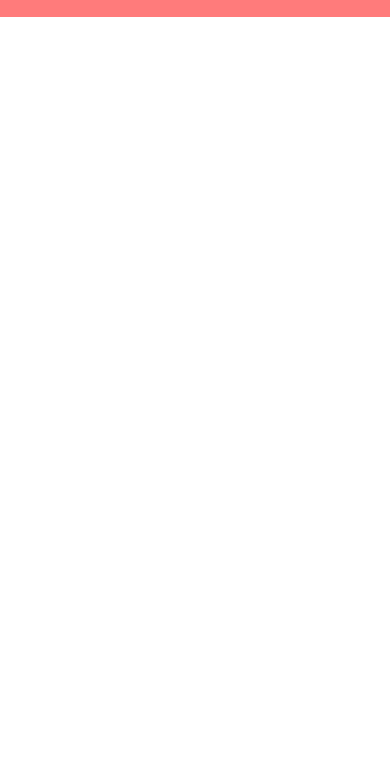
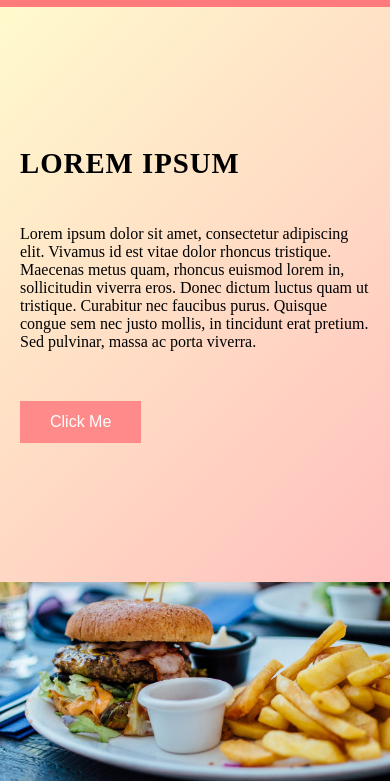
Before and after one commit to Mehulposh/Simplotel-Assignment, a plain HTML site: page index.html in a window 390 px wide. Shown: the part 126-907 px from the top of the page. Before the commit the page ends 844 px from the top, so only its background shows below. Drawn offline with Linux system fonts and the light colour scheme.

Commit message:
added hero section and image

```diff
--- a/index.html
+++ b/index.html
@@ -22,5 +22,24 @@
         </div>
     </nav>
 
+    <main class="hero">
+        <div class="hero-left">
+            <h1>LOREM IPSUM</h1>
+            <p>
+                Lorem ipsum dolor sit amet, consectetur adipiscing elit. Vivamus
+                id est vitae dolor rhoncus tristique. Maecenas metus quam,
+                rhoncus euismod lorem in, sollicitudin viverra eros. Donec
+                dictum luctus quam ut tristique. Curabitur nec faucibus purus.
+                Quisque congue sem nec justo mollis, in tincidunt erat pretium.
+                Sed pulvinar, massa ac porta viverra.
+            </p>
+            <button class="button">Click Me</button>
+        </div>
+        <div class="hero-right">
+            <div class="food-image">
+                <img src="./assests/pexels-robin-stickel-70497.jpg"/>
+            </div>
+        </div>
+    </main>
 </body>
 </html>
--- a/style.css
+++ b/style.css
@@ -4,6 +4,7 @@
     box-sizing: border-box;
 }
 
+/* Navigation Bar */
 nav{
     display: flex;
     justify-content: space-evenly;
@@ -38,15 +39,97 @@ nav{
     cursor: pointer;
 }
 
+ /* Hero Section */
+.hero{
+    background: linear-gradient(135deg, #fffacd 0%, #ffb3ba 100%);
+    display: flex;
+    min-height: calc(100vh - 70px);
+    overflow: hidden;
+}
+
+.hero-left {
+    flex: 1;
+    padding: 80px 60px;
+    display: flex;
+    flex-direction: column;
+    justify-content: center;
+    gap: 20px
+}
+
+.hero-left h1 {
+    font-size: 3rem;
+    font-weight: 800;
+    margin-bottom: 25px;
+    letter-spacing: 1px;
+}
+
+.hero-left p {
+    font-size: 1rem;
+    margin-bottom: 30px;
+    max-width: 500px;
+}
+
+.button{
+    background-color: #ff8a8a;
+    color: white;
+    padding: 10px 45px;
+    border: none;
+    font-size: 18px;
+    cursor: pointer;
+    align-self: flex-start;
+    transition: background-color 0.3s ease;
+}
+
+.hero-right {
+    flex: 1;
+    width: 50%;
+    position: relative;
+    overflow: hidden;
+}
+
+.hero-right img {
+    width: 100%;
+    height: 100%;
+    object-fit: cover;
+    object-position: center;
+    position: absolute;
+    top: 0;
+    left: 0;
+}
 
 
-@media (max-width: 968px) {
+ /* Responsive Design */
+@media (max-width: 768px) {
+    .hero {
+        flex-direction: column;
+    }
 
+    .hero-left {
+        padding: 40px 20px;
+    }
 
+    .hero-left h1 {
+        font-size: 2.2rem;
+    }
+
+    .hero-right {
+        height: 300px;
+        width: 100%;
+    }
+}
+
+@media (max-width: 480px) {
     .nav-links {
-        gap: 20px;
+        gap: 15px;
         font-size: 14px;
     }
 
+    .hero-left h1 {
+        font-size: 1.8rem;
+    }
 
+    .button {
+        padding: 12px 30px;
+        font-size: 16px;
+    }
 }
```
